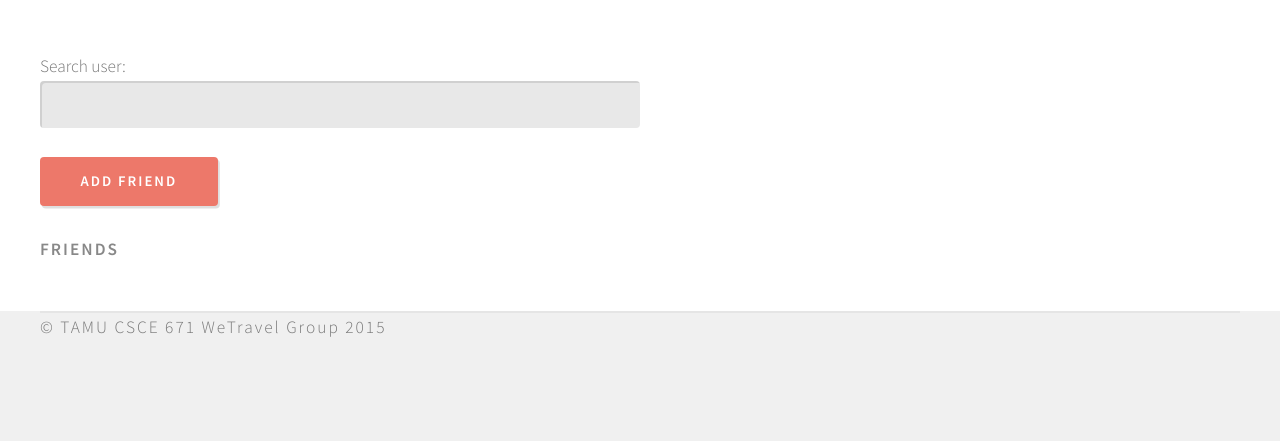
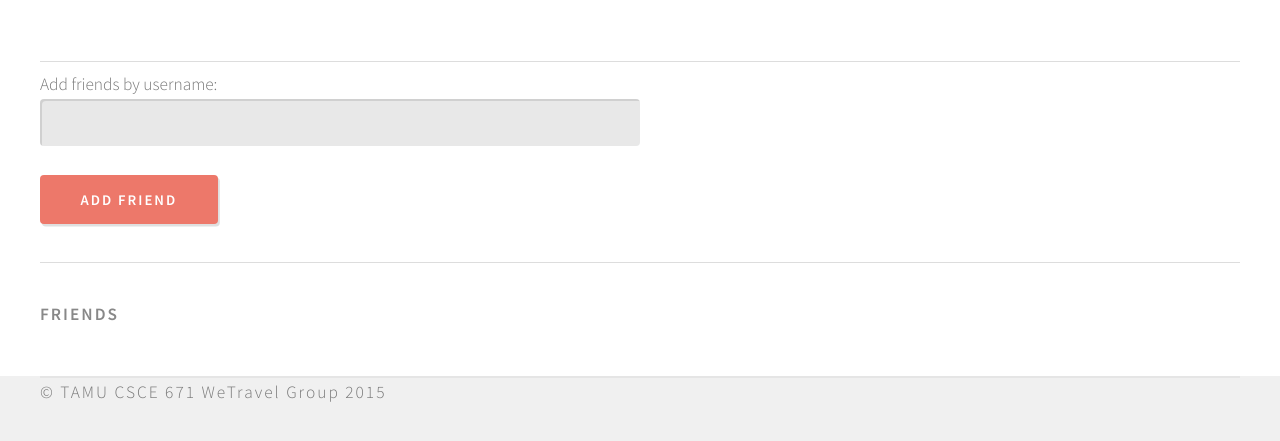
Before and after one commit to ShiyangChen/WeTravel-Website-Django, a Django app: page /wetravel/friends/ in a window 1280 px wide. Shown: the part 152-593 px from the top of the page. Run offline with Django 3.2, Linux system fonts and the light colour scheme; parts of the project's set-up code (start-up, migrations or seed data) failed here and were passed over; some libraries are stand-ins or nearby versions.

Commit message:
final-change-outlook

```diff
--- a/static/css/settings_page.css
+++ b/static/css/settings_page.css
@@ -413,3 +413,15 @@ div.overlay  {
 	top: 1px;
 
 }
+
+.requests input[type="submit"] {
+	padding: 0.25em 0.25em 0.25em 0.25em;
+	font-size: 12px;
+	letter-spacing: 0.5px;
+
+}
+
+.requests {
+	text-align: center;
+	width: 20%;
+}
--- a/wetravel/templates/wetravel/friends.html
+++ b/wetravel/templates/wetravel/friends.html
@@ -3,33 +3,38 @@
 {% block content %}
 
 
-<div class="">
-  <div class="requests">
+<div>
+
     {% if user.userprofile.requests.all %}
       <h3>Requests</h3>
+      <div class="with-flex">
       {% for requester in user.userprofile.requests.all %}
-        <p>{{ request.user.username }}</p>
-        <p>
+        <div class="requests">
           <form method="post" action="/wetravel/process_request/">
             {% csrf_token %}
             <input type="hidden" value="{{ requester.user.username }}" name="requester_username" />
-            {{ requester.user.username }}
-            <input type="submit" name="accept" value="Accept" />
-            <input type="submit" name="decline" value="Decline" />
+            <a class="user-head" href="/wetravel/profile/{{requester.id}}"><img border="0" alt="{{requester.user.username }}" src="{{ requester.avatar_image }}" height="80" weight="80"/></a><br>
+            <span class="user-name">{{ requester.user.username }}</span><br>
+            <input  type="submit" name="accept" value="Accept" />
+            <input  type="submit" name="decline" value="Decline" />
           </form>
-        </p>
+        </div>
       {% endfor %}
+      </div>
     {% endif %}
-  </div>
+
+  <hr>
 
   <div class="add_friends">
     <form id="send_friend_request_form" method="post" action="../send_friend_request/">
       {% csrf_token %}
-      Search user: <input type="text" name="username" value="" size="50" style="width: 50%"/>
+      Add friends by username: <input type="text" name="username" value="" size="50" style="width: 50%"/>
       <br />
       <input type="submit" name="submit" value="Add friend" />
     </form>
   </div>
+  <br>
+  <hr>
 
   <div>
       <br>
--- a/wetravel/templates/wetravel/privacy_choose.html
+++ b/wetravel/templates/wetravel/privacy_choose.html
@@ -3,8 +3,7 @@
 {% block content %}
 
 
-<div class="jumbotron">
-  <div class="container center">
+<div class="my_div">
 	<form action="/wetravel/privacy/{{set_post.id}}/" method="post">
 	<h4>What to <strong>EXCLUDE</strong> or <strong>INCLUDE</strong></h4>
 	<input type="radio" name="ex_in" value="exclude" /> EXCLUDE
@@ -24,10 +23,11 @@
 	 	<br>
 
 	 	{% endfor%}
+
+	 	<br>
 	 	<input type="submit" value="Submit" />
 	 </form>
 
-  </div>
 </div>
 
 
--- a/wetravel/templates/wetravel/settings.html
+++ b/wetravel/templates/wetravel/settings.html
@@ -98,7 +98,7 @@
     <section class="info-section">
         <div class="info-section-head">
             <h3>Travelling</h3>
-            <a id="change-travelling" class="edit" href="#">Edit</a>
+            <a id="change-travelling" class="edit" href="/wetravel/places/">Edit</a>
         </div>
         <div class="info-section-info">
             <dl class="info">
--- a/wetravel/views.py
+++ b/wetravel/views.py
@@ -338,25 +338,32 @@ def profile(request,param1):
 
     user=request.user
     cur_user=request.user.userprofile
+    target_user=UserProfile.objects.get(id=param1)
+    friends = cur_user.friends.all()
+    requesters = cur_user.requests.all()
 
-    target_user=UserProfile.objects.get(id=param1)
-    my_posts=Post.objects.filter(publisher=target_user)
-    my_posts=my_posts.order_by("-id")
-    comment_lists=Comment.objects.order_by("-id")
+    if target_user in friends or target_user in requesters or target_user.id == cur_user.id:
+        my_posts=Post.objects.filter(publisher=target_user)
+        my_posts=my_posts.order_by("-id")
+        comment_lists=Comment.objects.order_by("-id")
 
-    context_dict = {'my_posts':my_posts,'user':user, 'comment_lists':comment_lists }
+        context_dict = {'my_posts':my_posts,'user':user, 'comment_lists':comment_lists }
 
 
-    if(cur_user.id != target_user.id):
-        context_dict['target_user'] = target_user;
-        common_friends = get_common_friends(cur_user, target_user);
-        context_dict['common_friends'] = common_friends;
+        if(cur_user.id != target_user.id):
+            context_dict['target_user'] = target_user;
+            common_friends = get_common_friends(cur_user, target_user);
+            context_dict['common_friends'] = common_friends;
+            if target_user not in friends:
+                context_dict['requester'] = target_user
+
+        else:
+            context_dict['friends'] = friends;
+
+        return render(request,'wetravel/profile.html', context_dict)
 
     else:
-        friends = cur_user.friends.all();
-        context_dict['friends'] = friends;
-
-    return render(request,'wetravel/profile.html', context_dict)
+        return HttpResponse("You do not have access to this page.")
 
 
 
@@ -449,7 +456,8 @@ def createpost(request):
         if form.is_valid:
             text_message=request.POST['text']
             b=Post(text=text_message,publisher=cur_user)#login_user)
-            b.post_image = request.FILES['post_image']
+            if 'post_image' in request.FILES:
+                b.post_image = request.FILES['post_image']
             b.save()
 
             if b.post_image:
```
Also changed, not shown: wetravel/templates/wetravel/profile.html (+5 -25 lines).
